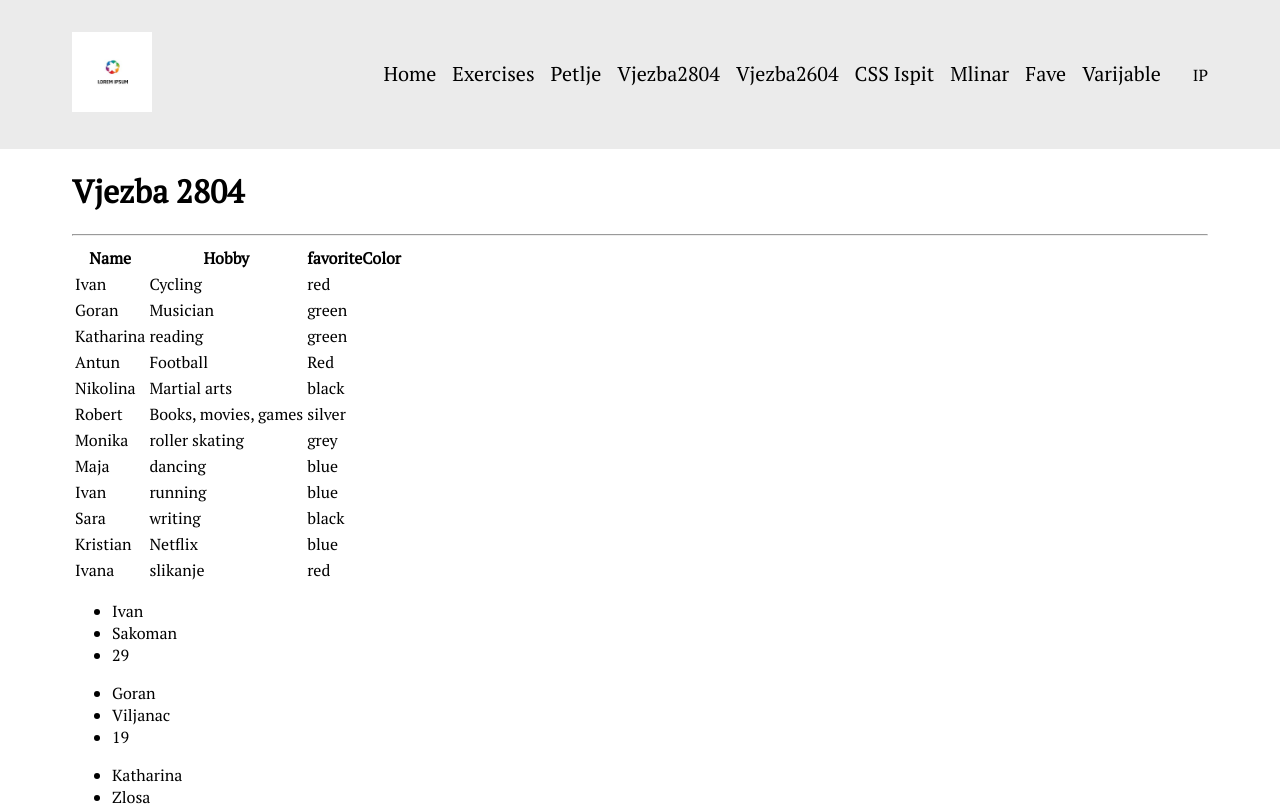
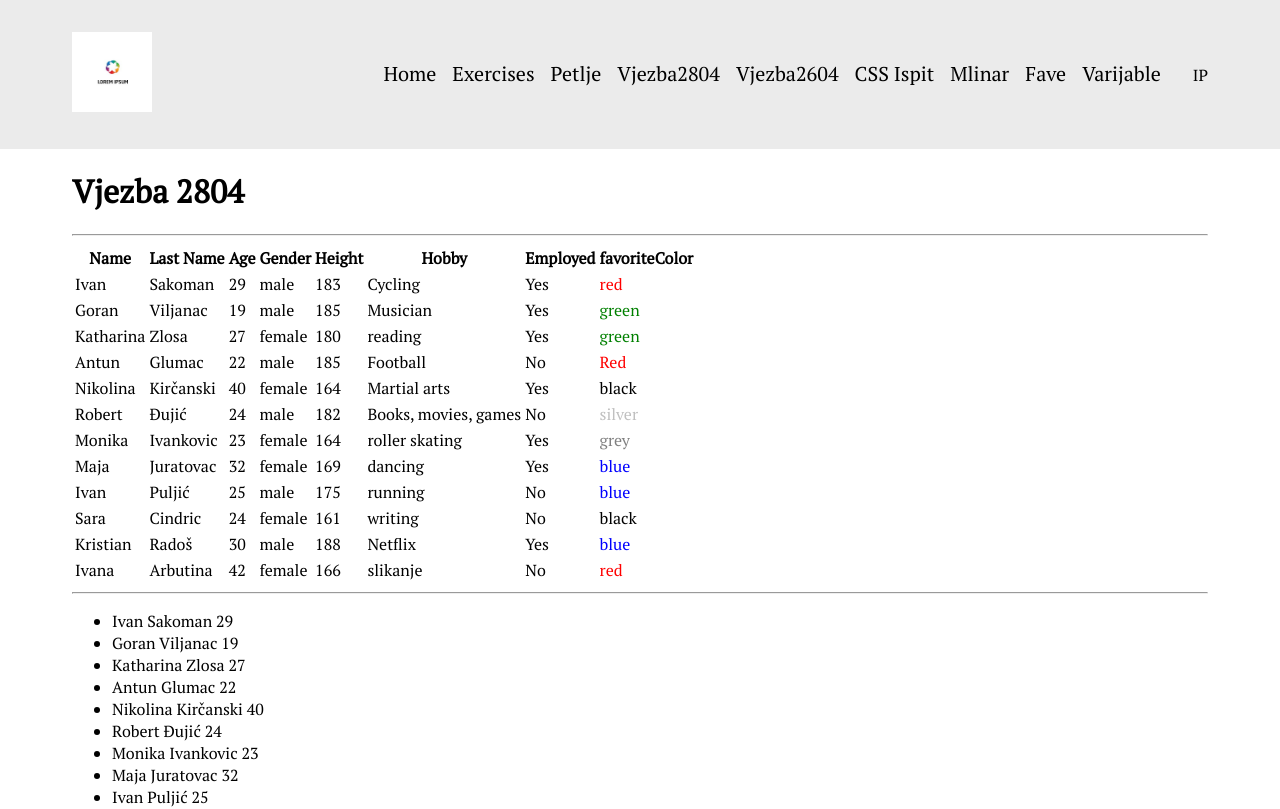
Before and after one commit to Puljkhan/react.app, a React (Vite) app: page /vjezba2804 in a window 1280 px wide. Shown: the top 809 px of the page. Built offline with nearby package versions, Linux system fonts and the light colour scheme.

Commit message:
add 2804

```diff
--- a/src/pages/vjezba2804.tsx
+++ b/src/pages/vjezba2804.tsx
@@ -214,7 +214,12 @@ const Vjezba2804 = () => {
           <thead>
             <tr>
               <th>Name</th>
+              <th>Last Name</th>
+              <th>Age</th>
+              <th>Gender</th>
+              <th>Height</th>
               <th>Hobby</th>
+              <th>Employed</th>
               <th>favoriteColor</th>
             </tr>
           </thead>
@@ -223,24 +228,32 @@ const Vjezba2804 = () => {
               return (
                 <tr>
                   <td>{student.name}</td>
+                  <td>{student.lastName}</td>
+                  <td>{student.age}</td>
+                  <td>{student.gender}</td>
+                  <td>{student.height}</td>
                   <td>{student.hobby}</td>
-                  <td>{student.favoriteColor}</td>
+                  <td>{student.employed ? "Yes" : "No"}</td>
+                  <td style={{ color: student.favoriteColor }}>
+                    {student.favoriteColor}
+                  </td>
                 </tr>
               );
             })}
           </tbody>
         </table>
       </div>
+      <hr />
       <div>
-        {frontendRazred.map((student) => {
-          return (
-            <ul>
-              <li>{student.name}</li>
-              <li>{student.lastName}</li>
-              <li>{student.age}</li>
-            </ul>
-          );
-        })}
+        <ul>
+          {frontendRazred.map((student) => {
+            return (
+              <li>
+                {student.name} {student.lastName} {student.age}{" "}
+              </li>
+            );
+          })}
+        </ul>
       </div>
     </div>
   );
```
